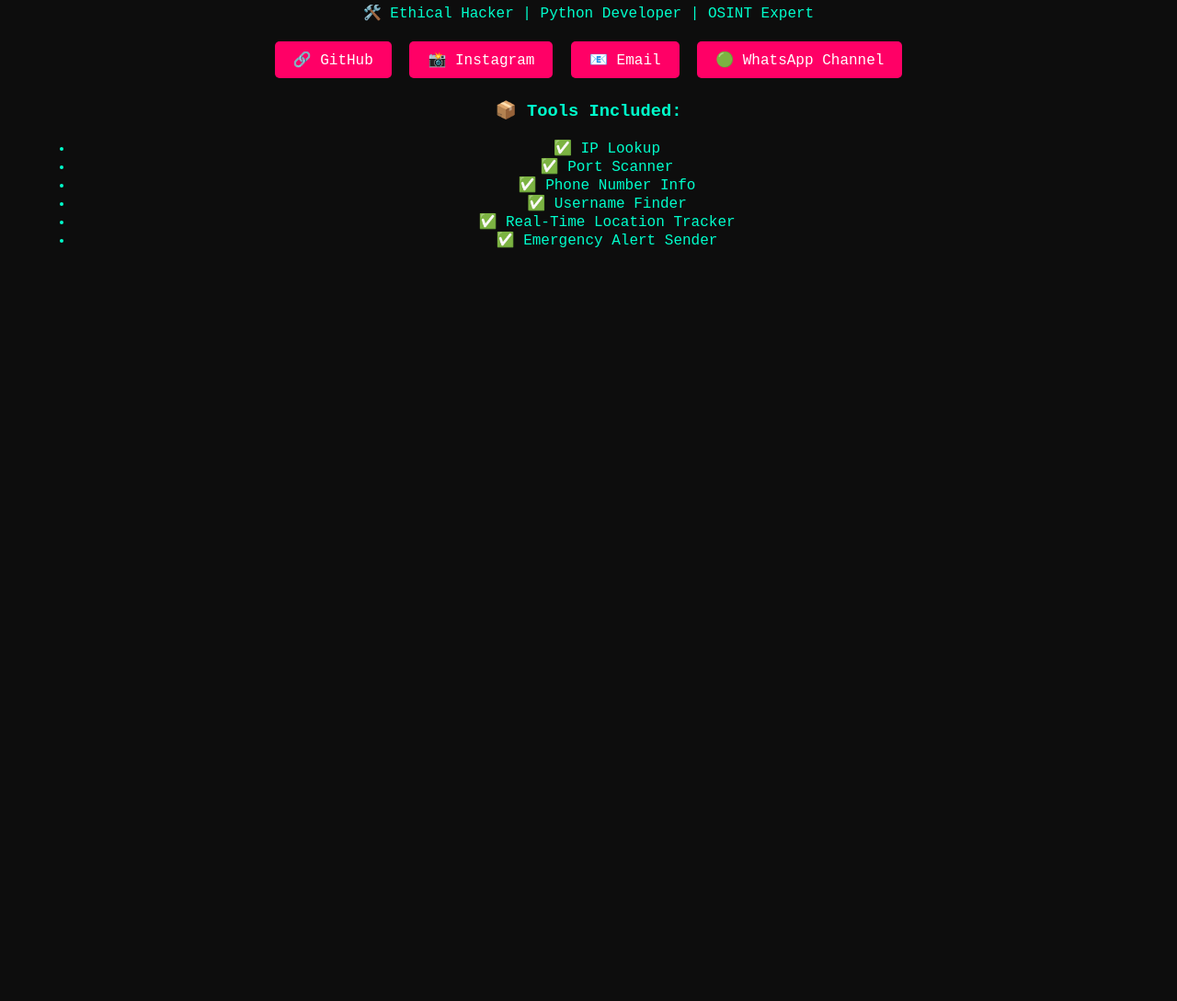
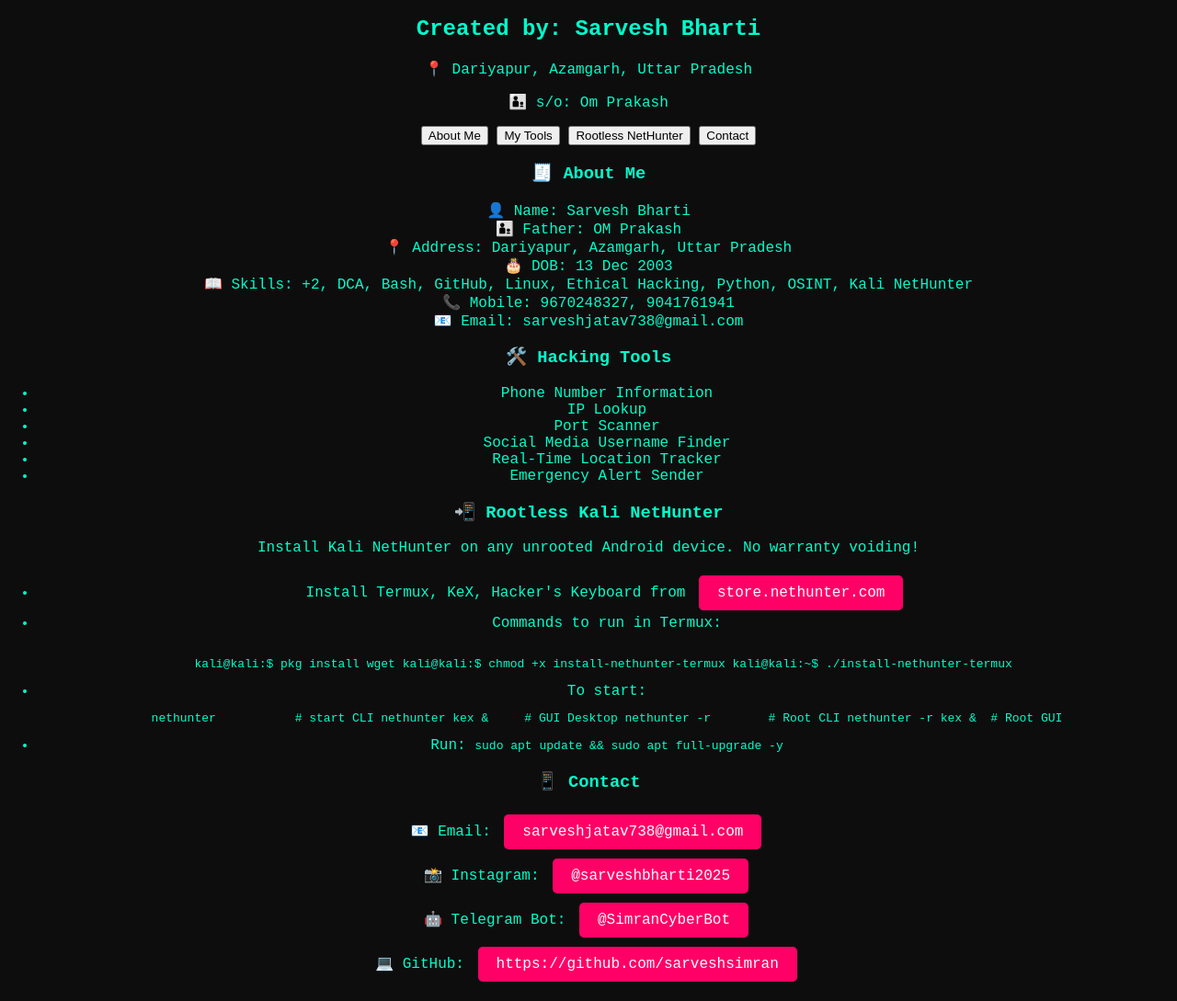
Before and after one commit to sarveshsimran/simran404_sarvesh, a plain HTML site: page index.html in a window 1280 px wide. Shown: the part 247-1336 px from the top of the page at 92% size. Before the commit the page ends 800 px from the top, so only its background shows below. Drawn offline with Linux system fonts and the light colour scheme.

Commit message:
Update index.html

```diff
--- a/index.html
+++ b/index.html
@@ -1,35 +1,66 @@
-<!DOCTYPE html>
-<html lang="en">
+<!-- Final index.html structure for SIMRAN 404 website --><!DOCTYPE html><html lang="en">
 <head>
-  <meta charset="UTF-8" />
-  <meta name="viewport" content="width=device-width, initial-scale=1.0"/>
+  <meta charset="UTF-8">
+  <meta name="viewport" content="width=device-width, initial-scale=1.0">
   <title>SIMRAN 404 - Sarvesh Bharti</title>
-  <link rel="stylesheet" href="style.css" />
+  <link rel="stylesheet" href="style.css">
 </head>
 <body>
-  <div class="container">
+  <canvas id="matrix"></canvas>
+  <div class="content">
+    <img src="profile.jpg" alt="Profile Photo" class="profile-pic">
     <h1>💻 SIMRAN 404 TOOL</h1>
     <h2>Created by: Sarvesh Bharti</h2>
     <p>📍 Dariyapur, Azamgarh, Uttar Pradesh</p>
-    <p>👨‍👦 s/o: Om Prakash</p>
-    <p>🛠️ Ethical Hacker | Python Developer | OSINT Expert</p>
+    <p>👨‍👦 s/o: Om Prakash</p><div class="buttons">
+  <button onclick="toggleSection('about')">About Me</button>
+  <button onclick="toggleSection('tools')">My Tools</button>
+  <button onclick="toggleSection('nethunter')">Rootless NetHunter</button>
+  <button onclick="toggleSection('contact')">Contact</button>
+</div>
 
-    <div class="links">
-      <a href="https://github.com/sarveshsimran" target="_blank">🔗 GitHub</a>
-      <a href="https://instagram.com/sarveshbharti2025" target="_blank">📸 Instagram</a>
-      <a href="mailto:sarveshjatav738@gmail.com">📧 Email</a>
-      <a href="https://whatsapp.com/channel/0029VaQJJUfD38CVK2WoPI3M" target="_blank">🟢 WhatsApp Channel</a>
-    </div>
+<div id="about" class="section">
+  <h3>🧾 About Me</h3>
+  <p>👤 Name: Sarvesh Bharti<br>
+     👨‍👦 Father: OM Prakash<br>
+     📍 Address: Dariyapur, Azamgarh, Uttar Pradesh<br>
+     🎂 DOB: 13 Dec 2003<br>
+     📖 Skills: +2, DCA, Bash, GitHub, Linux, Ethical Hacking, Python, OSINT, Kali NetHunter<br>
+     📞 Mobile: 9670248327, 9041761941<br>
+     📧 Email: sarveshjatav738@gmail.com</p>
+</div>
 
-    <h3>📦 Tools Included:</h3>
-    <ul>
-      <li>✅ IP Lookup</li>
-      <li>✅ Port Scanner</li>
-      <li>✅ Phone Number Info</li>
-      <li>✅ Username Finder</li>
-      <li>✅ Real-Time Location Tracker</li>
-      <li>✅ Emergency Alert Sender</li>
-    </ul>
-  </div>
-</body>
+<div id="tools" class="section">
+  <h3>🛠️ Hacking Tools</h3>
+  <ul>
+    <li>Phone Number Information</li>
+    <li>IP Lookup</li>
+    <li>Port Scanner</li>
+    <li>Social Media Username Finder</li>
+    <li>Real-Time Location Tracker</li>
+    <li>Emergency Alert Sender</li>
+  </ul>
+</div>
+
+<div id="nethunter" class="section">
+  <h3>📲 Rootless Kali NetHunter</h3>
+  <p>Install Kali NetHunter on any unrooted Android device. No warranty voiding!</p>
+  <ul>
+    <li>Install Termux, KeX, Hacker's Keyboard from <a href="https://store.nethunter.com">store.nethunter.com</a></li>
+    <li>Commands to run in Termux:
+      <pre>
+
+kali@kali:$ pkg install wget kali@kali:$ chmod +x install-nethunter-termux kali@kali:~$ ./install-nethunter-termux </pre> </li> <li>To start: <pre> nethunter           # start CLI nethunter kex &     # GUI Desktop nethunter -r        # Root CLI nethunter -r kex &  # Root GUI </pre> </li> <li>Run: <code>sudo apt update && sudo apt full-upgrade -y</code></li> </ul> </div>
+
+<div id="contact" class="section">
+  <h3>📱 Contact</h3>
+  <p>
+    📧 Email: <a href="mailto:sarveshjatav738@gmail.com">sarveshjatav738@gmail.com</a><br>
+    📸 Instagram: <a href="https://instagram.com/sarveshbharti2025" target="_blank">@sarveshbharti2025</a><br>
+    🤖 Telegram Bot: <a href="https://t.me/SimranCyberBot" target="_blank">@SimranCyberBot</a><br>
+    💻 GitHub: <a href="https://github.com/sarveshsimran" target="_blank">https://github.com/sarveshsimran</a>
+  </p>
+</div>
+
+  </div>  <script src="script.js"></script></body>
 </html>
```
